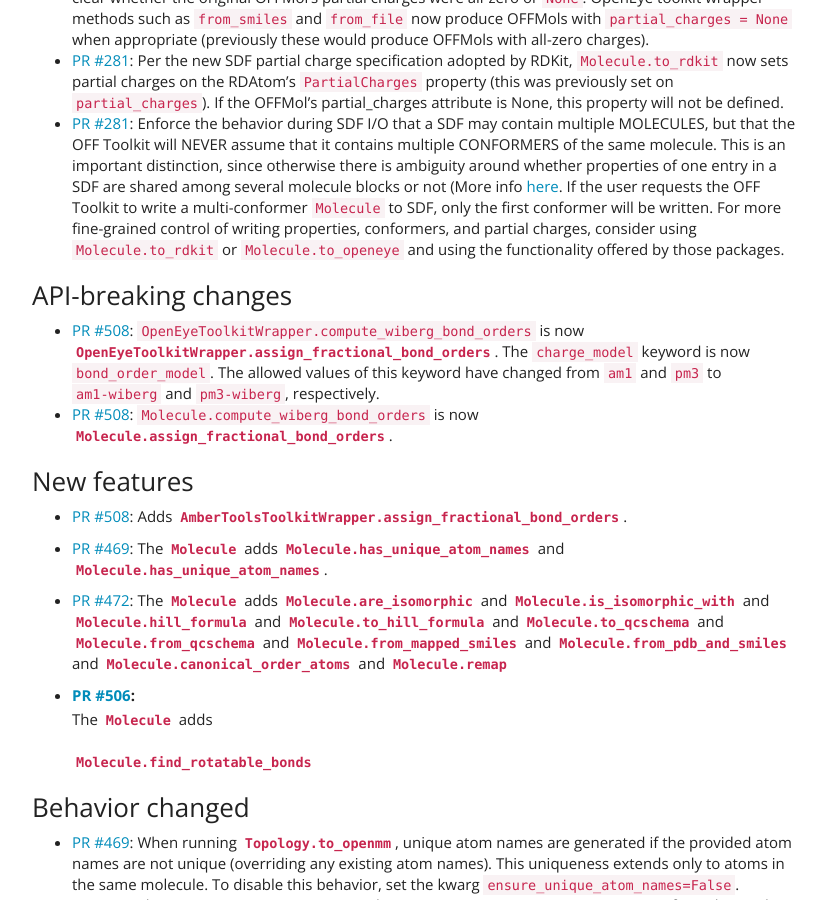
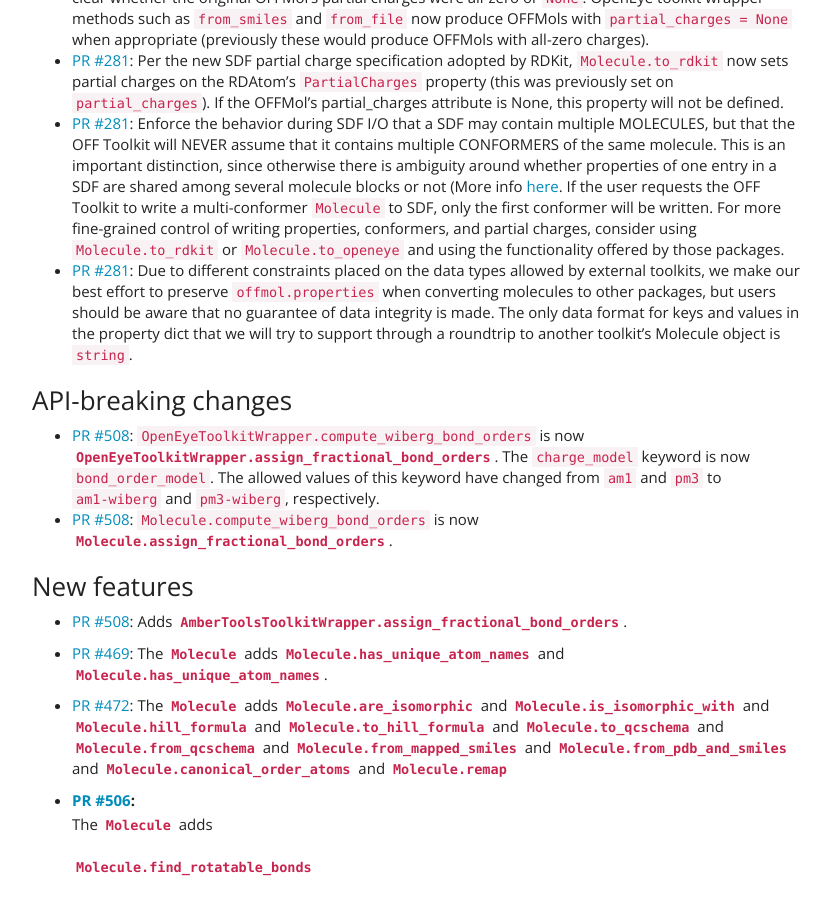
Before and after one commit to openforcefield/openff-toolkit, a Sphinx documentation site: the page built from docs/releasehistory.rst, in a window 1280 px wide and 900 px high, scrolled down 596 px. Shown: the whole window, without its empty margins (38-869 px from the left). Built offline with Sphinx 7.4.7, drawn with Linux system fonts in a browser that asks for light colours.

Commit message:
cast offmol.properties keys/values to str during conversion to sd data

```diff
--- a/docs/releasehistory.rst
+++ b/docs/releasehistory.rst
@@ -46,6 +46,11 @@ Behavior changed
   For more fine-grained control of writing properties, conformers, and partial charges, consider
   using ``Molecule.to_rdkit`` or ``Molecule.to_openeye`` and using the functionality offered by
   those packages.
+- `PR #281 <https://github.com/openforcefield/openforcefield/pull/281>`_: Due to different
+  constraints placed on the data types allowed by external toolkits, we make our best effort to
+  preserve ``offmol.properties`` when converting molecules to other packages, but users should be aware that
+  no guarantee of data integrity is made. The only data format for keys and values in the property dict that
+  we will try to support through a roundtrip to another toolkit's Molecule object is ``string``.
 
 API-breaking changes
 """"""""""""""""""""
```
Also changed, not shown: 1 other file.
